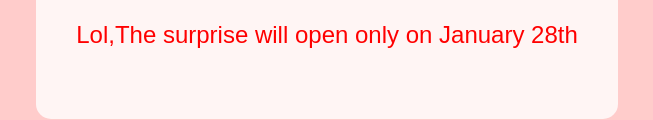
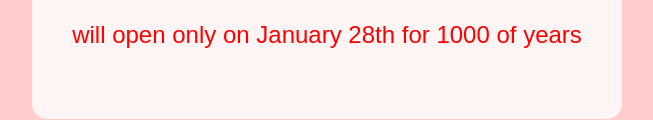
Before and after one commit to asiskumr/SecretHorizon, a plain HTML site: page index.html in a window 1280 px wide. Shown: the part 501-621 px from the top of the page, without its empty margins (313-966 px from the left). Drawn offline with nearby package versions, Linux system fonts and the light colour scheme.

Commit message:
Update index.html

```diff
--- a/index.html
+++ b/index.html
@@ -16,7 +16,7 @@
         <div id="countdown-timer"></div>
 
         <button id="enter-button" onclick="openPage()" disabled>Open</button>
-        <p id="warning-message" style="color: red; display: none;">Lol,The surprise will open only on January 28th</p>
+        <p id="warning-message" style="color: red; display: none;">will open only on January 28th for 1000 of years</p>
     </div>
 
 
```
